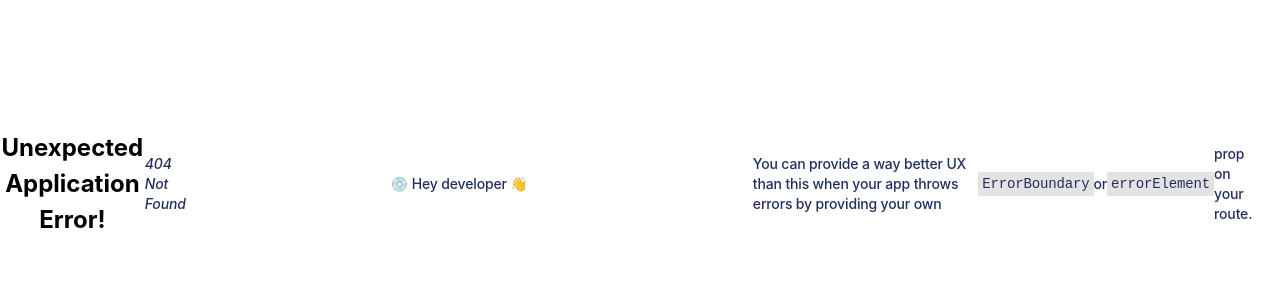
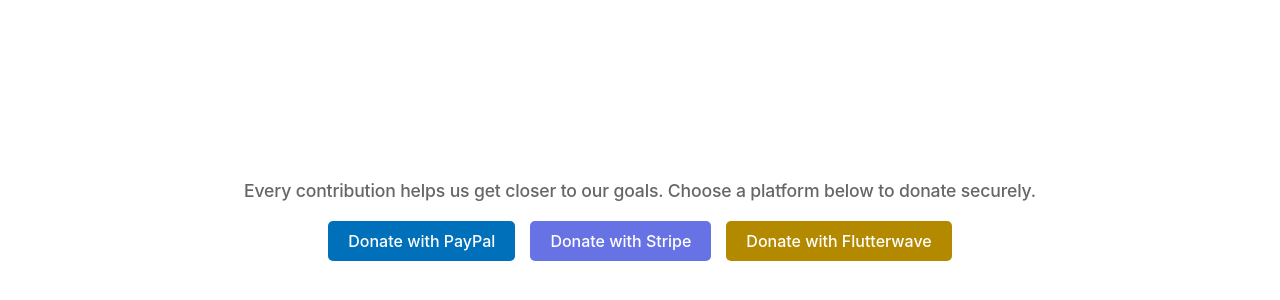
Before and after one commit to bibekjoshi01/payment-integration, a React (Vite) app in the folder frontend/: page /donate in a window 1280 px wide. Before the commit this address had no page. Shown: the part 216-516 px from the top of the page. Built offline with nearby package versions, Linux system fonts and the light colour scheme.

Commit message:
donation added

```diff
--- a/frontend/package.json
+++ b/frontend/package.json
@@ -14,6 +14,7 @@
     "@stripe/react-stripe-js": "^2.8.1",
     "@stripe/stripe-js": "^4.9.0",
     "axios": "^1.7.7",
+    "flutterwave-react-v3": "^1.3.2",
     "react": "^18.3.1",
     "react-dom": "^18.3.1",
     "react-router-dom": "^6.27.0"
--- /dev/null
+++ b/frontend/src/components/Donate/Donate.css
@@ -0,0 +1,58 @@
+.donate-container {
+  text-align: center;
+  padding: 20px;
+  max-width: max-content;
+  margin: auto;
+}
+
+.donate-header {
+  font-size: 2em;
+  color: #fff;
+  margin-bottom: 10px;
+}
+
+.donate-description {
+  font-size: 1.1em;
+  color: #666;
+  margin-bottom: 20px;
+}
+
+.button-group {
+  display: flex;
+  gap: 15px;
+  justify-content: center;
+}
+
+.btn {
+  padding: 10px 20px;
+  font-size: 1em;
+  cursor: pointer;
+  border: none;
+  border-radius: 5px;
+  color: #fff;
+  transition: background-color 0.3s ease;
+}
+
+.btn.paypal {
+  background-color: #0070ba;
+}
+
+.btn.paypal:hover {
+  background-color: #005f9e;
+}
+
+.btn.stripe {
+  background-color: #6772e5;
+}
+
+.btn.stripe:hover {
+  background-color: #555abf;
+}
+
+.btn.fw {
+  background-color: #b38900;
+}
+
+.btn.fw:hover {
+  background-color: #967300;
+}
--- /dev/null
+++ b/frontend/src/components/Donate/Donate.jsx
@@ -0,0 +1,48 @@
+import React from "react";
+import "./Donate.css"; // Add CSS styling in a separate file
+
+const Donate = () => {
+  const redirectToLink = (link) => {
+    window.open(link, "_blank");
+  };
+
+  return (
+    <div className="donate-container">
+      <h1 className="donate-header">Support Our Cause</h1>
+      <p className="donate-description">
+        Every contribution helps us get closer to our goals. Choose a platform
+        below to donate securely.
+      </p>
+      <div className="button-group">
+        <button
+          className="btn paypal"
+          onClick={() =>
+            redirectToLink(
+              "https://www.sandbox.paypal.com/donate/?hosted_button_id=J7BDYLYGLVGZW"
+            )
+          }
+        >
+          Donate with PayPal
+        </button>
+        <button
+          className="btn stripe"
+          onClick={() =>
+            redirectToLink("https://donate.stripe.com/test_28odTZ0ZI54ygfe9AA")
+          }
+        >
+          Donate with Stripe
+        </button>
+        <button
+          className="btn fw"
+          onClick={() =>
+            redirectToLink("https://sandbox.flutterwave.com/donate/thg2tlz5z2l6")
+          }
+        >
+          Donate with Flutterwave
+        </button>
+      </div>
+    </div>
+  );
+};
+
+export default Donate;
--- /dev/null
+++ b/frontend/src/components/Stripe/Stripe.jsx
@@ -0,0 +1,75 @@
+import axios from "axios";
+import "./Subscription.css";
+import { loadStripe } from "@stripe/stripe-js";
+import { Elements } from "@stripe/react-stripe-js";
+
+function StripeCheckOut() {
+  const stripePromise = loadStripe(
+    "pk_test_51QD0OqRwgyy5ljInlrYOZ55FKPnQBJmqOHLtkT3Ew0O67BpYiwMmBY9shoYbgYEMkIIeeiFUieBx7VybFchbfEGn00wjbXU07T"
+  );
+
+  const handleSubscribe = () => {
+    axios
+      .post(
+        "http://localhost:8000/api/v1/public/order-app/orders",
+        {
+          orderType: "PRINT",
+          orderNo: "string",
+          customer: 3,
+          deliveryCharge: "100.00",
+          grandTotal: "200.00",
+          paymentMethod: "STRIPE",
+          note: "string",
+          orderDetails: [
+            {
+              magazineLang: "ENGLISH",
+              magazine: "d986780c-4a6f-495a-80e1-bb82a628e2dd",
+              price: "100.00",
+              qty: 1,
+              netAmount: "100.00",
+            },
+          ],
+          orderAddresses: [
+            {
+              fullName: "string",
+              email: "user@example.com",
+              phoneNo: "string",
+              countrySubdivision: "5f059d58-db65-4b79-baea-ccaa4cc6a22d",
+              city: "string",
+              streetAddress: "string",
+              nearestLandmark: "string",
+              postalCode: "string",
+              isBillingAddress: true,
+              isShippingAddress: true,
+            },
+          ],
+        },
+        {
+          headers: {
+            "Content-Type": "application/json",
+            Authorization: `Bearer eyJhbGciOiJIUzI1NiIsInR5cCI6IkpXVCJ9.eyJ0b2tlbl90eXBlIjoiYWNjZXNzIiwiZXhwIjoxNzMwNDUyNjMxLCJpYXQiOjE3Mjk4NDc4MzEsImp0aSI6ImQ5Y2Q4M2FhODdlMTQ3MTQ5ODlmZGM4ODk5NDczMTk3IiwidXNlcl9pZCI6M30._kRS0eq1KBEEOnf8NaK1aULGLnY4AImCiulfaCr11Yg`,
+          },
+        }
+      )
+      .then((response) => {
+        const sessionId = response?.data?.sessionId;
+        console.log(sessionId, "response");
+
+        // Redirect to Stripe Checkout page
+        stripePromise.then((stripe) => {
+          stripe.redirectToCheckout({ sessionId });
+        });
+      })
+      .catch((error) => {
+        console.error("Error creating subscription", error);
+      });
+  };
+
+  return (
+    <Elements stripe={stripePromise}>
+      <button onClick={() => handleSubscribe()}>Checkout</button>
+    </Elements>
+  );
+}
+
+export default StripeCheckOut;
--- a/frontend/src/components/Stripe/Stripe.tsx
+++ /dev/null
@@ -1,35 +0,0 @@
-import React, { useState, useEffect } from "react";
-import "./Stripe.css";
-
-const Message = ({ message }) => (
-  <section>
-    <p>{message}</p>
-  </section>
-);
-
-export default function StripeCheckout() {
-  const [message, setMessage] = useState("");
-
-  useEffect(() => {
-    // Check to see if this is a redirect back from Checkout
-    const query = new URLSearchParams(window.location.search);
-
-    if (query.get("success")) {
-      setMessage("Order placed! You will receive an email confirmation.");
-    }
-
-    if (query.get("canceled")) {
-      setMessage(
-        "Order canceled -- continue to shop around and checkout when you're ready."
-      );
-    }
-  }, []);
-
-  return message ? (
-    <Message message={message} />
-  ) : (
-    <form action="/create-checkout-session" method="POST">
-      <button className="btn" type="submit">Checkout</button>
-    </form>
-  );
-}
--- a/frontend/src/components/Stripe/Subscription.jsx
+++ b/frontend/src/components/Stripe/Subscription.jsx
@@ -12,7 +12,7 @@
     const fetchSubscriptionPlans = async () => {
       try {
         const response = await axios.get(
-          "http://localhost:8000/api/subscription-app/subscription-plans"
+          "http://localhost:8000/api/v1/public/subscription-app/subscription-plans"
         );
         setData(response.data.results);
       } catch (error) {
@@ -32,20 +32,21 @@
 
     axios
       .post(
-        "http://localhost:8000/api/subscription-app/subscribe",
+        "http://localhost:8000/api/v1/public/subscription-app/subscribe-plan",
         {
-          subscription_plan: planId,
-          user: "1", // static user id
+          subscription_plan: "a6a0159c-b2b4-4f94-8136-5610304621f7",
+          user: "f0b51ec9-260a-4d45-bb41-1abd53e6bd4e", // static user id
+          paymentMethod: "STRIPE"
         },
         {
           headers: {
             "Content-Type": "application/json",
-            Authorization: `Bearer eyJhbGciOiJIUzI1NiIsInR5cCI6IkpXVCJ9.eyJ0b2tlbl90eXBlIjoiYWNjZXNzIiwiZXhwIjoxNzMwNTI3ODAyLCJpYXQiOjE3Mjk2NjM4MDIsImp0aSI6IjQxYWNmM2Q0ZDE5MzQzYzA4ZjQ4YTQ3NDdmMGY1MTZlIiwidXNlcl9pZCI6MX0.vsNeR82VsmXyAoAscawc9jnC64n2Xdd6KqPduVNk2es`,
+            Authorization: `Bearer eyJhbGciOiJIUzI1NiIsInR5cCI6IkpXVCJ9.eyJ0b2tlbl90eXBlIjoiYWNjZXNzIiwiZXhwIjoxNzMwNjI5MjE4LCJpYXQiOjE3MzAwMjQ0MTgsImp0aSI6ImQxMDQ4MWNkNzI0ZDQ3ZTM4ZjFiMzZiYjNmZmQxZDNlIiwidXNlcl9pZCI6M30.7Fe2ufJPO8k6aIf-GnotOZhR5wyg1yUmET-w0PostRE`,
           },
         }
       )
       .then((response) => {
-        const sessionId = response.data.session_id;
+        const sessionId = response.data.sessionId;
 
         // Redirect to Stripe Checkout page
         stripePromise.then((stripe) => {
--- /dev/null
+++ b/frontend/src/components/Stripe/flutterwave.jsx
@@ -0,0 +1,45 @@
+import { useFlutterwave, closePaymentModal } from "flutterwave-react-v3";
+
+export default function Flutterwave() {
+  const config = {
+    public_key: "FLWPUBK_TEST-e06002d6740b7993930958839786adf3-X",
+    tx_ref: Date.now(),
+    amount: 100,
+    currency: "NGN",
+    payment_options: "card",
+    payment_plan: "69934",
+    customer: {
+      email: "user@gmail.com",
+      phone_number: "070********",
+      name: "john doe",
+    },
+    meta: { counsumer_id: "7898", consumer_mac: "kjs9s8ss7dd" },
+    customizations: {
+      title: "my Payment Title",
+      description: "Payment for items in cart",
+      logo: "https://st2.depositphotos.com/4403291/7418/v/450/depositphotos_74189661-stock-illustration-online-shop-log.jpg",
+    },
+  };
+
+  const handleFlutterPayment = useFlutterwave(config);
+
+  return (
+    <div className="Flutterwave">
+      <h1>Hello Test user</h1>
+
+      <button
+        onClick={() => {
+          handleFlutterPayment({
+            callback: (response) => {
+              console.log(response, "response >>");
+              closePaymentModal(); // this will close the modal programmatically
+            },
+            onClose: () => {},
+          });
+        }}
+      >
+        Payment with React hooks
+      </button>
+    </div>
+  );
+}
--- a/frontend/src/pages/StripeSuccess.jsx
+++ b/frontend/src/pages/StripeSuccess.jsx
@@ -18,12 +18,15 @@
   const retrieveStripeSession = async (sessionId) => {
     try {
       const response = await fetch(
-        `http://localhost:8000/api/subscription-app/verify/${sessionId}`,
+        `http://localhost:8000/api/v1/public/subscription-app/subscription/${sessionId}/capture`,
         {
-          method: "GET",
+          method: "POST",
+          body: JSON.stringify({
+            paymentMethod: "STRIPE",
+          }),
           headers: {
             "Content-Type": "application/json",
-            Authorization: `Bearer eyJhbGciOiJIUzI1NiIsInR5cCI6IkpXVCJ9.eyJ0b2tlbl90eXBlIjoiYWNjZXNzIiwiZXhwIjoxNzMwNTI3ODAyLCJpYXQiOjE3Mjk2NjM4MDIsImp0aSI6IjQxYWNmM2Q0ZDE5MzQzYzA4ZjQ4YTQ3NDdmMGY1MTZlIiwidXNlcl9pZCI6MX0.vsNeR82VsmXyAoAscawc9jnC64n2Xdd6KqPduVNk2es`,
+            Authorization: `Bearer eyJhbGciOiJIUzI1NiIsInR5cCI6IkpXVCJ9.eyJ0b2tlbl90eXBlIjoiYWNjZXNzIiwiZXhwIjoxNzMwNDUyNjMxLCJpYXQiOjE3Mjk4NDc4MzEsImp0aSI6ImQ5Y2Q4M2FhODdlMTQ3MTQ5ODlmZGM4ODk5NDczMTk3IiwidXNlcl9pZCI6M30._kRS0eq1KBEEOnf8NaK1aULGLnY4AImCiulfaCr11Yg`,
           },
         }
       );
@@ -31,13 +34,13 @@
       if (response.ok) {
         const sessionDetails = await response.json();
         console.log("Session Details:", sessionDetails);
-        setMessage("Payment Successfull!")
+        setMessage("Payment Successfull!");
       } else {
         console.error("Failed to retrieve session details");
-        setMessage("Payment Failed!")
+        setMessage("Payment Failed!");
       }
     } catch (error) {
-      setMessage("Opps Something went wrong !")
+      setMessage("Opps Something went wrong !");
       console.error("Error fetching session details:", error);
     }
   };
```
Also changed, not shown: frontend/src/main.jsx (+13 -1 lines), 1 other file (tests, documents, lock files or other folders).
